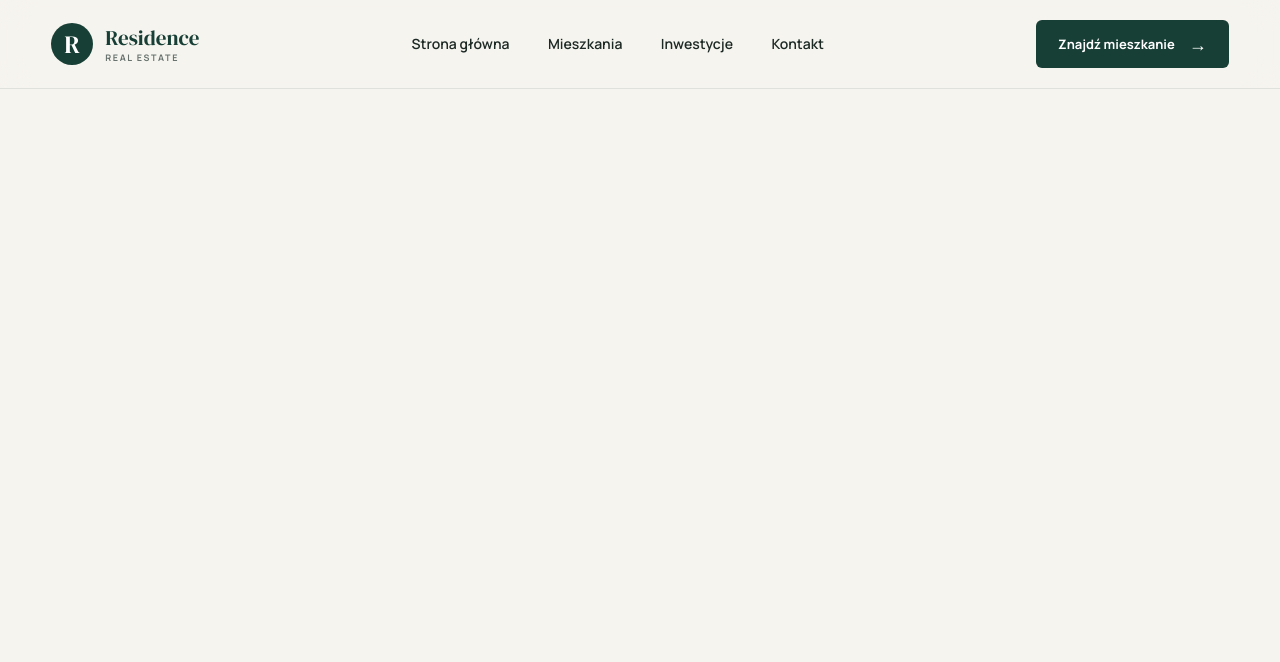
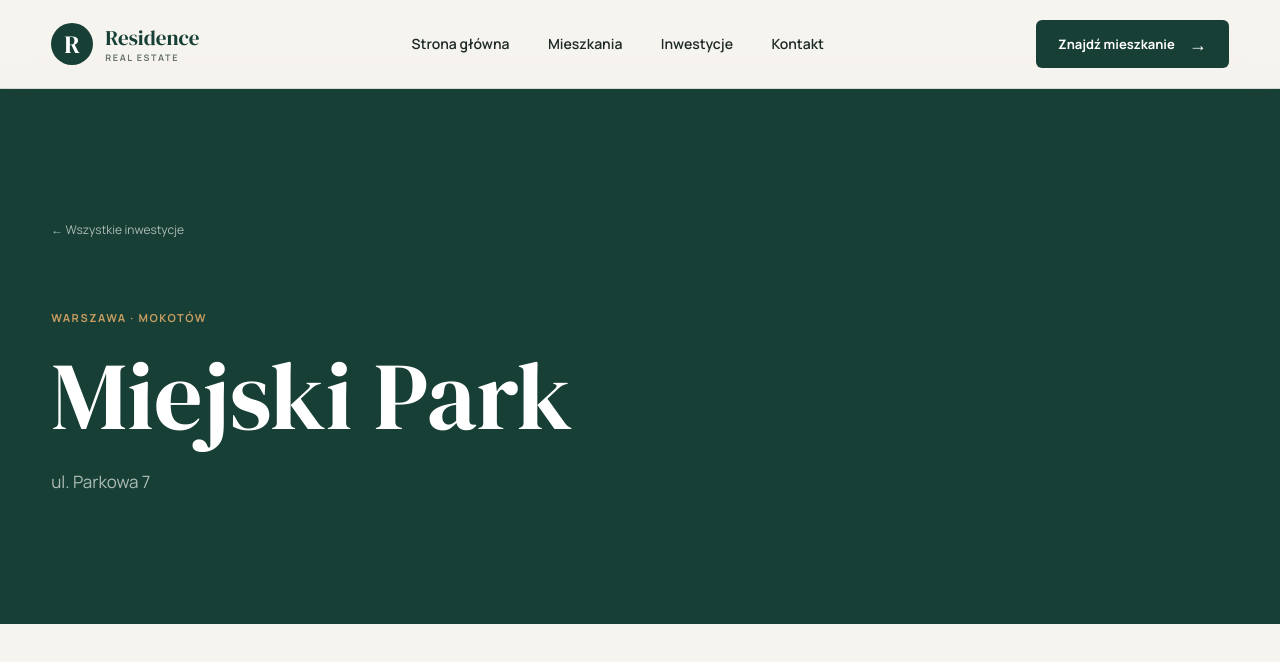
Before and after one commit to natalkakielbicka-coder/real-estate, a Vue app: page /inwestycje/miejski-park in a window 1280 px wide. Shown: the top 662 px of the page. Built offline with nearby package versions, Linux system fonts and the light colour scheme.

Commit message:
Add investment details pages

```diff
--- a/src/components/InvestmentCard.vue
+++ b/src/components/InvestmentCard.vue
@@ -12,7 +12,10 @@ defineProps({
 </script>
 
 <template>
-  <article class="investment-card">
+  <RouterLink
+    class="investment-card"
+    :to="`/inwestycje/${investment.id}`"
+  >
     <div class="investment-card__number">
       {{ String(investment.id).slice(0, 2).toUpperCase() }}
     </div>
@@ -49,7 +52,7 @@ defineProps({
         </strong>
       </div>
     </div>
-  </article>
+  </RouterLink>
 </template>
 
 <style scoped>
@@ -59,6 +62,15 @@ defineProps({
   grid-template-rows: 1fr auto;
   color: #ffffff;
   background-color: var(--color-primary);
+  text-decoration: none;
+  transition:
+    transform 0.3s ease,
+    box-shadow 0.3s ease;
+}
+
+.investment-card:hover {
+  box-shadow: 0 24px 55px rgba(23, 63, 53, 0.2);
+  transform: translateY(-6px);
 }
 
 .investment-card__number {
--- a/src/router/index.js
+++ b/src/router/index.js
@@ -3,6 +3,7 @@ import HomeView from '../views/HomeView.vue'
 import ApartmentsView from '../views/ApartmentsView.vue'
 import ApartmentDetailsView from '../views/ApartmentDetailsView.vue'
 import InvestmentsView from '../views/InvestmentsView.vue'
+import InvestmentDetailsView from '../views/InvestmentDetailsView.vue'
 
 const routes = [
   {
@@ -24,6 +25,11 @@ const routes = [
     path: '/inwestycje',
     name: 'investments',
     component: InvestmentsView
+  },
+  {
+    path: '/inwestycje/:id',
+    name: 'investment-details',
+    component: InvestmentDetailsView
   }
 ]
 
--- /dev/null
+++ b/src/views/InvestmentDetailsView.vue
@@ -0,0 +1,100 @@
+<script setup>
+import { computed } from 'vue'
+import { useRoute } from 'vue-router'
+import { investments } from '../data/investments'
+
+const route = useRoute()
+
+const investment = computed(() => {
+  return investments.find((item) => {
+    return item.id === route.params.id
+  })
+})
+</script>
+
+<template>
+  <main class="investment-details">
+    <section
+      v-if="investment"
+      class="investment-details__hero"
+    >
+      <div class="container">
+        <RouterLink
+          class="investment-details__back"
+          to="/inwestycje"
+        >
+          ← Wszystkie inwestycje
+        </RouterLink>
+
+        <p class="investment-details__location">
+          {{ investment.city }} · {{ investment.district }}
+        </p>
+
+        <h1>{{ investment.name }}</h1>
+
+        <p class="investment-details__address">
+          {{ investment.address }}
+        </p>
+      </div>
+    </section>
+
+    <section
+      v-else
+      class="investment-details__not-found container"
+    >
+      <h1>Nie znaleziono inwestycji</h1>
+
+      <RouterLink to="/inwestycje"> Wróć do inwestycji </RouterLink>
+    </section>
+  </main>
+</template>
+
+<style scoped>
+.investment-details {
+  padding-top: 88px;
+}
+
+.investment-details__hero {
+  min-height: 520px;
+  padding-block: clamp(70px, 10vw, 140px);
+  color: #ffffff;
+  background-color: var(--color-primary);
+}
+
+.investment-details__back {
+  display: inline-block;
+  margin-bottom: 70px;
+  color: rgba(255, 255, 255, 0.65);
+  font-size: 12px;
+}
+
+.investment-details__back:hover {
+  color: var(--color-accent);
+}
+
+.investment-details__location {
+  margin-bottom: 16px;
+  color: var(--color-accent);
+  font-size: 11px;
+  font-weight: 700;
+  letter-spacing: 0.14em;
+  text-transform: uppercase;
+}
+
+.investment-details h1 {
+  max-width: 850px;
+  margin-bottom: 20px;
+  color: #ffffff;
+  font-size: clamp(52px, 8vw, 96px);
+}
+
+.investment-details__address {
+  margin-bottom: 0;
+  color: rgba(255, 255, 255, 0.65);
+  font-size: 17px;
+}
+
+.investment-details__not-found {
+  padding-block: 120px;
+}
+</style>
```
